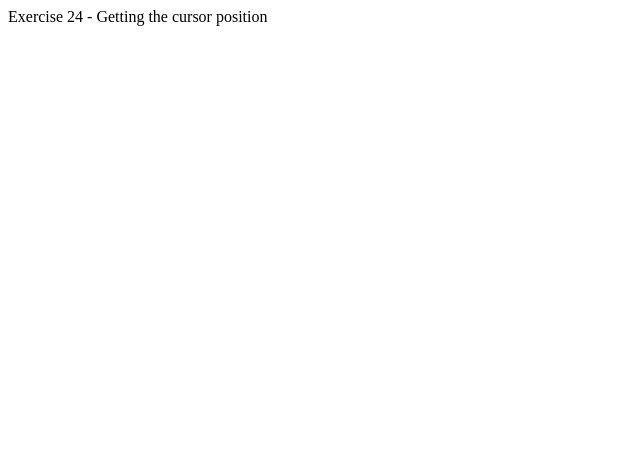
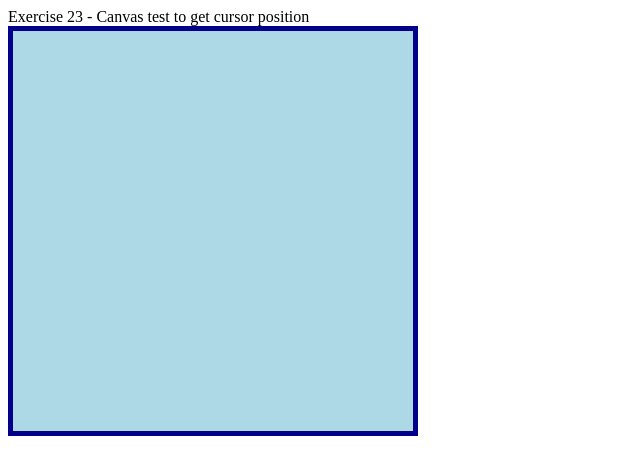
Before and after one commit to kauroopm/ICE4, a website: page Week One/public_html/Week5/Exercise24.html in a window 1280 px wide. Shown: the whole page, without its empty margins (0-640 px from the left). Drawn offline with Linux system fonts and the light colour scheme.

Commit message:
deliverable-1

```diff
--- a/Week One/public_html/Week5/Exercise24.html
+++ b/Week One/public_html/Week5/Exercise24.html
@@ -6,11 +6,29 @@ and open the template in the editor.
 -->
 <html>
     <head>
-        <title> Exercise 24 - Getting the cursor position </title>
+        <title> Exercise 23 -  Canvas test to get cursor position </title>
         <meta charset="UTF-8">
         <meta name="viewport" content="width=device-width, initial-scale=1.0">
+        <style>
+            canvas{
+                background-color: lightblue;
+                border-style: solid;
+                border-width: 5px;
+                border-color: darkblue;
+            }
+        </style>
     </head>
     <body>
-        <div>  Exercise 24 - Getting the cursor position </div>
+        <div> Exercise 23 -  Canvas test to get cursor position </div>
+        <canvas id="container" onclick="locationClicked(event)" width="400" height="400"> </canvas>
+        <script>
+            function locationClicked(event) {
+                var canvas = document.getElementById("container");
+                var context = canvas.getContext("2d");
+                var x = event.pageX - canvas.offsetLeft - 10;
+                var y = event.pageY - canvas.offsetTop - 10;
+                context.fillText("(" + x + " , " + y + ")", x + 10 , y + 10);
+            }
+        </script>
     </body>
 </html>
```
